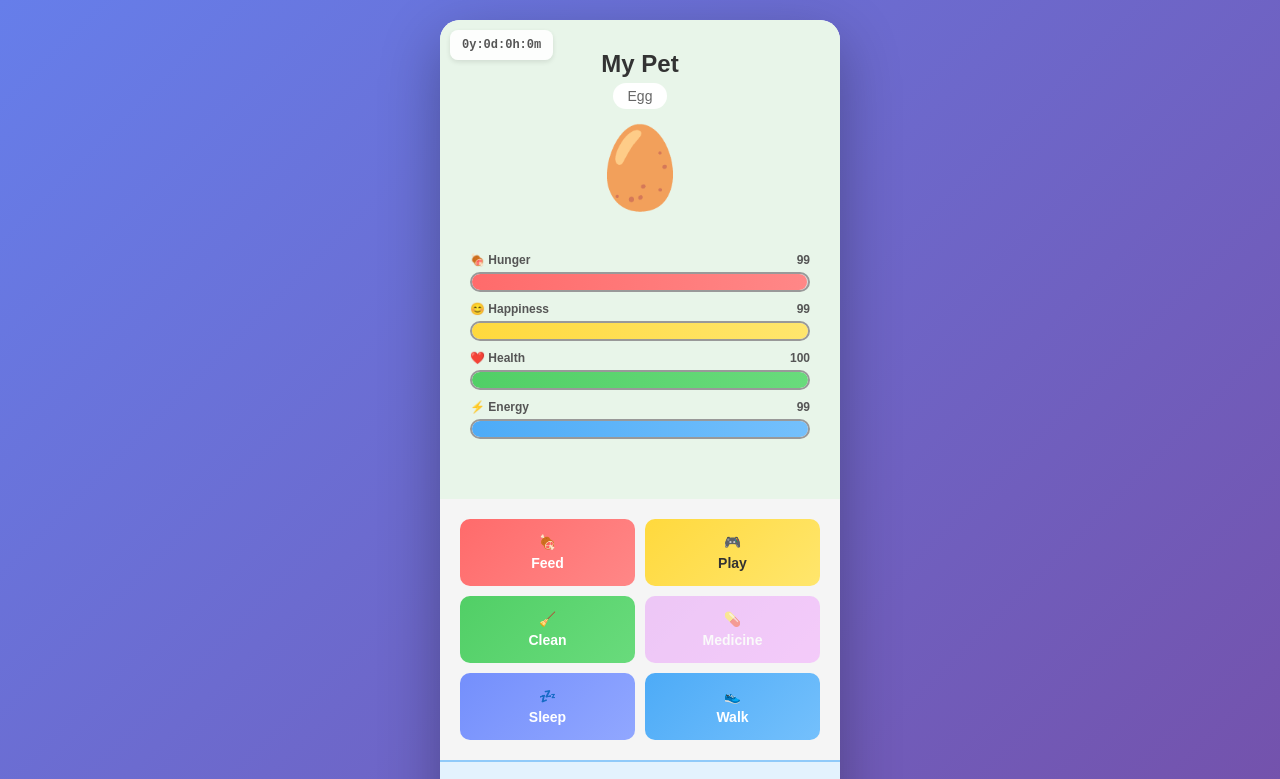
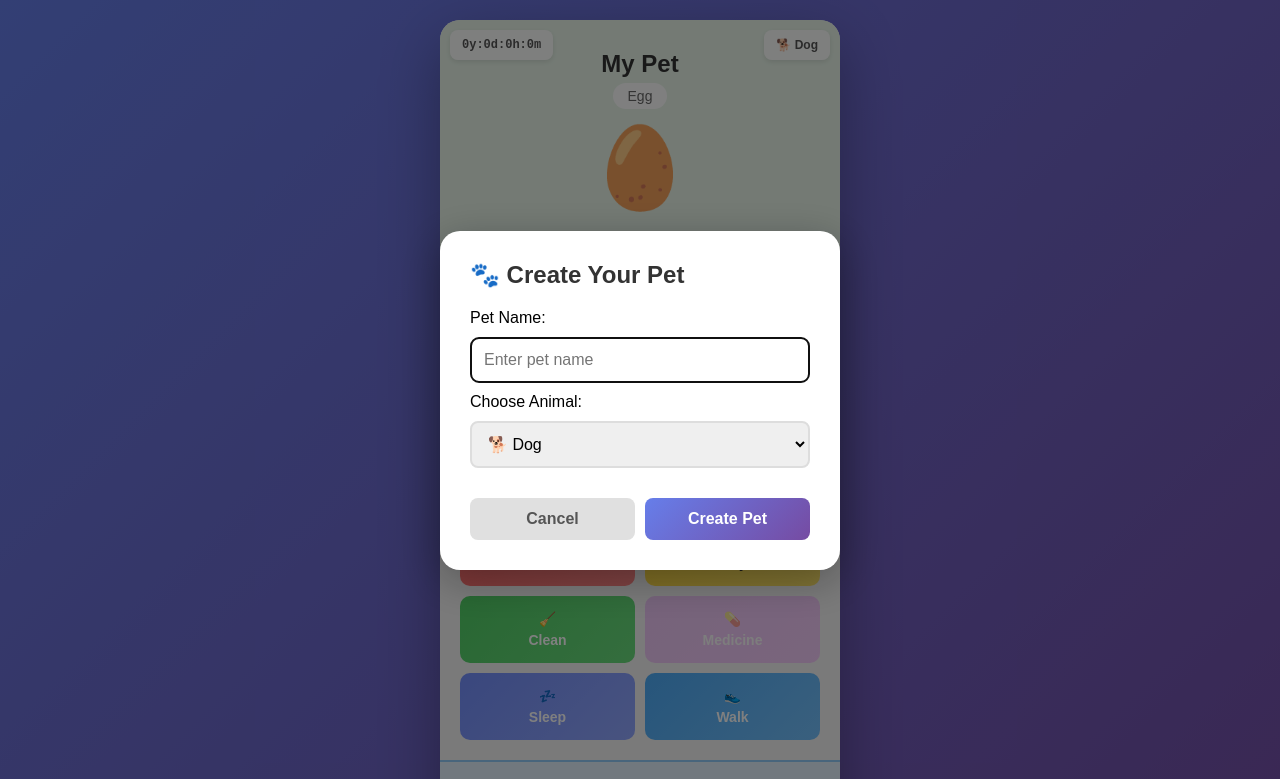
Before and after one commit to Tyrel-Parker/pet, a plain HTML site: page index.html in a window 1280 px wide. Shown: the top 779 px of the page. Drawn offline with Linux system fonts and the light colour scheme.

Commit message:
Add pet type display and update game logic
Added a display for the pet type with styling and updated the game logic to reflect the selected pet type.

```diff
--- a/index.html
+++ b/index.html
@@ -223,6 +223,19 @@
             box-shadow: 0 2px 5px rgba(0,0,0,0.1);
         }
 
+        .pet-type-display {
+            position: absolute;
+            top: 10px;
+            right: 10px;
+            background: rgba(255, 255, 255, 0.9);
+            padding: 8px 12px;
+            border-radius: 8px;
+            font-size: 12px;
+            font-weight: bold;
+            color: #555;
+            box-shadow: 0 2px 5px rgba(0,0,0,0.1);
+        }
+
         .message {
             position: absolute;
             top: 10px;
@@ -404,6 +417,7 @@
         <div class="screen">
             <div class="message" id="message"></div>
             <div class="age-timer" id="ageTimer">0y:0d:0h:0m</div>
+            <div class="pet-type-display" id="petTypeDisplay">🐕 Dog</div>
 
             <div class="pet-name" id="petName">My Pet</div>
             <span class="pet-stage" id="petStage">Egg</span>
@@ -502,13 +516,6 @@
         <div class="activity-log" id="activityLog">
             <!-- Log entries will be added here dynamically -->
         </div>
-
-        <select class="animal-select" id="animalSelect" onchange="game.changeAnimal()">
-            <option value="dog">Dog</option>
-            <option value="cat">Cat</option>
-            <option value="snake">Snake</option>
-            <option value="bird">Bird</option>
-        </select>
 
         <button class="new-game-btn" onclick="game.newGame()">New Game</button>
     </div>
@@ -648,11 +655,14 @@
                 this.startGameLoop();
                 this.startStepCounter();
 
-                // Set animal selector
-                document.getElementById('animalSelect').value = this.pet.animal;
-
                 // Update log display
                 this.updateLogDisplay();
+
+                // If this is a brand new pet (no name set), show naming modal
+                if (this.pet.name === 'My Pet' && this.pet.age === 0) {
+                    // Small delay to ensure DOM is ready
+                    setTimeout(() => this.newGame(), 100);
+                }
             }
 
             handleOfflineTime() {
@@ -944,6 +954,21 @@
                 const minutes = Math.floor((totalSeconds % 3600) / 60);
                 document.getElementById('ageTimer').textContent = `${years}y:${days}d:${hours}h:${minutes}m`;
 
+                // Update pet type display
+                const animalEmojis = {
+                    dog: '🐕',
+                    cat: '🐱',
+                    snake: '🐍',
+                    bird: '🐦'
+                };
+                const animalNames = {
+                    dog: 'Dog',
+                    cat: 'Cat',
+                    snake: 'Snake',
+                    bird: 'Bird'
+                };
+                document.getElementById('petTypeDisplay').textContent = `${animalEmojis[this.pet.animal]} ${animalNames[this.pet.animal]}`;
+
                 // Update pet icon based on state and stage
                 let icon;
                 if (this.pet.stage === 'egg') {
@@ -1023,7 +1048,8 @@
             }
 
             newGame() {
-                if (this.pet && this.pet.age > 0) {
+                // Only confirm if there's an existing pet with progress
+                if (this.pet && this.pet.age > 0 && this.pet.name !== 'My Pet') {
                     if (!confirm('Start a new game? Current pet will be lost!')) {
                         return;
                     }
@@ -1054,7 +1080,6 @@
 
                 // Reset UI
                 document.getElementById('sleepBtnText').textContent = 'Sleep';
-                document.getElementById('animalSelect').value = petAnimal;
 
                 // Close modal
                 document.getElementById('nameModal').classList.remove('show');
```
